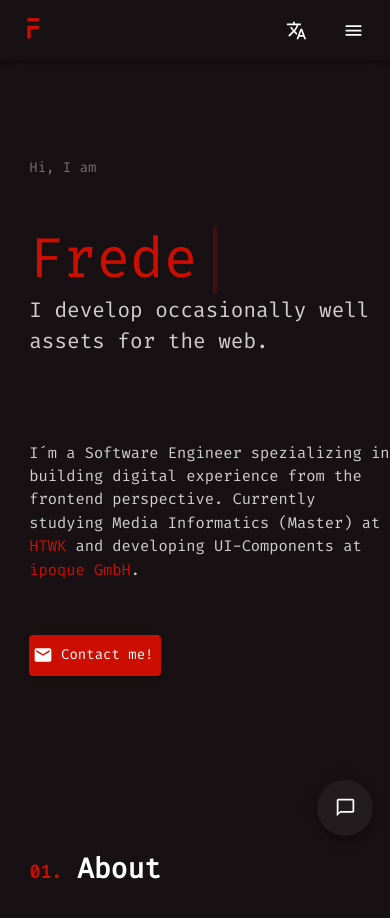
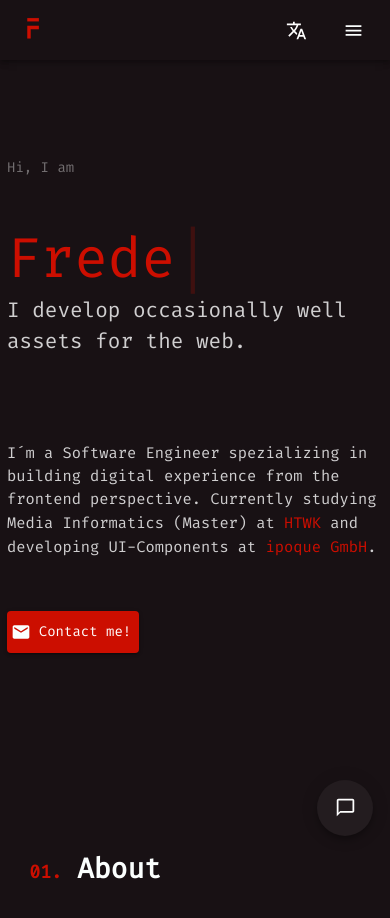
Before and after one commit to fredericbahr/portfolio, a React (Create React App) app: page / in a window 390 px wide. Shown: the top 918 px of the page. Built offline with nearby package versions, Linux system fonts and the light colour scheme.

Commit message:
responsive desing adjustments

```diff
--- a/src/components/Introduction/Introduction.tsx
+++ b/src/components/Introduction/Introduction.tsx
@@ -29,6 +29,10 @@ const Grid = styled.div`
 
 const TextWrapper = styled.div`
   margin: 7vh 0 0 7.5vw;
+
+  @media screen and (max-width: ${breakpoints.md}) {
+    margin: 7vh 0.5rem 0 0.5rem;
+  }
 `;
 
 const StyledBeforeTypwriter = styled(Typography)<TypographyProps>`
--- a/src/components/Navbar/MenuNavbar.tsx
+++ b/src/components/Navbar/MenuNavbar.tsx
@@ -77,6 +77,7 @@ const Puller = styled.div`
 const StyledListItemButton = styled(ListItemButton)`
   color: ${(props) => props.theme.colors.mainwhite};
   transition: ${transition};
+  justify-content: center;
 
   &:hover {
     color: ${(props) => props.theme.colors.mainred};
@@ -141,7 +142,7 @@ export const MenuNavbar = ({ isMounted }: IProps) => {
             {navLinks.map((link: INavLink, idx: number) => {
               return (
                 <ListItem>
-                  <StyledListItemButton>
+                  <StyledListItemButton >
                     <StyledNavHashLink smooth to={link.url} onClick={toggleDrawer(false)}>
                       {t(link.title as any)}
                     </StyledNavHashLink>
```
